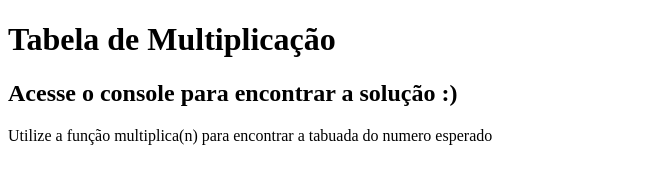
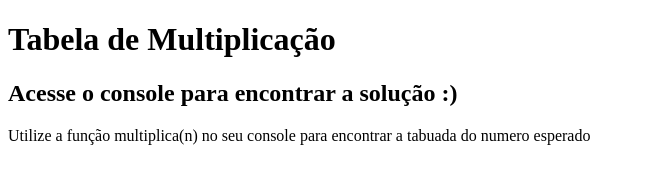
Before and after one commit to Kenzie-Academy-Brasil-Developers/multiplication-table-madurubini, a plain HTML site: page index.html in a window 1280 px wide. Shown: the whole page, without its empty margins (0-645 px from the left). Drawn offline with Linux system fonts and the light colour scheme.

Commit message:
Correção gramatical + instruções

```diff
--- a/index.html
+++ b/index.html
@@ -7,7 +7,7 @@
   <body>
     <h1>Tabela de Multiplicação</h1>
     <h2>Acesse o console para encontrar a solução :)</h2>
-    <p>Utilize a função multiplica(n) para encontrar a tabuada do numero esperado</p>
+    <p>Utilize a função multiplica(n) no seu console para encontrar a tabuada do numero esperado</p>
     <script>
       function multiplica(n) {
           let x = [];
```
